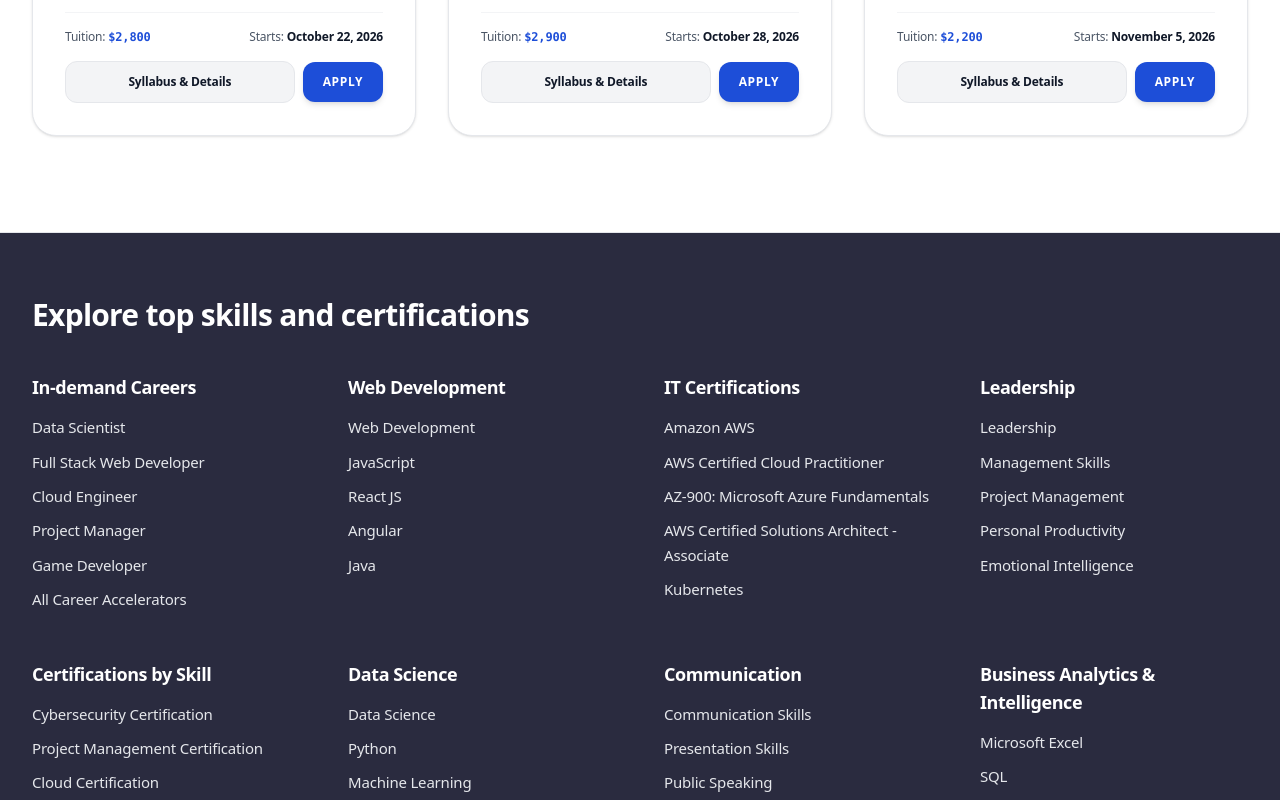
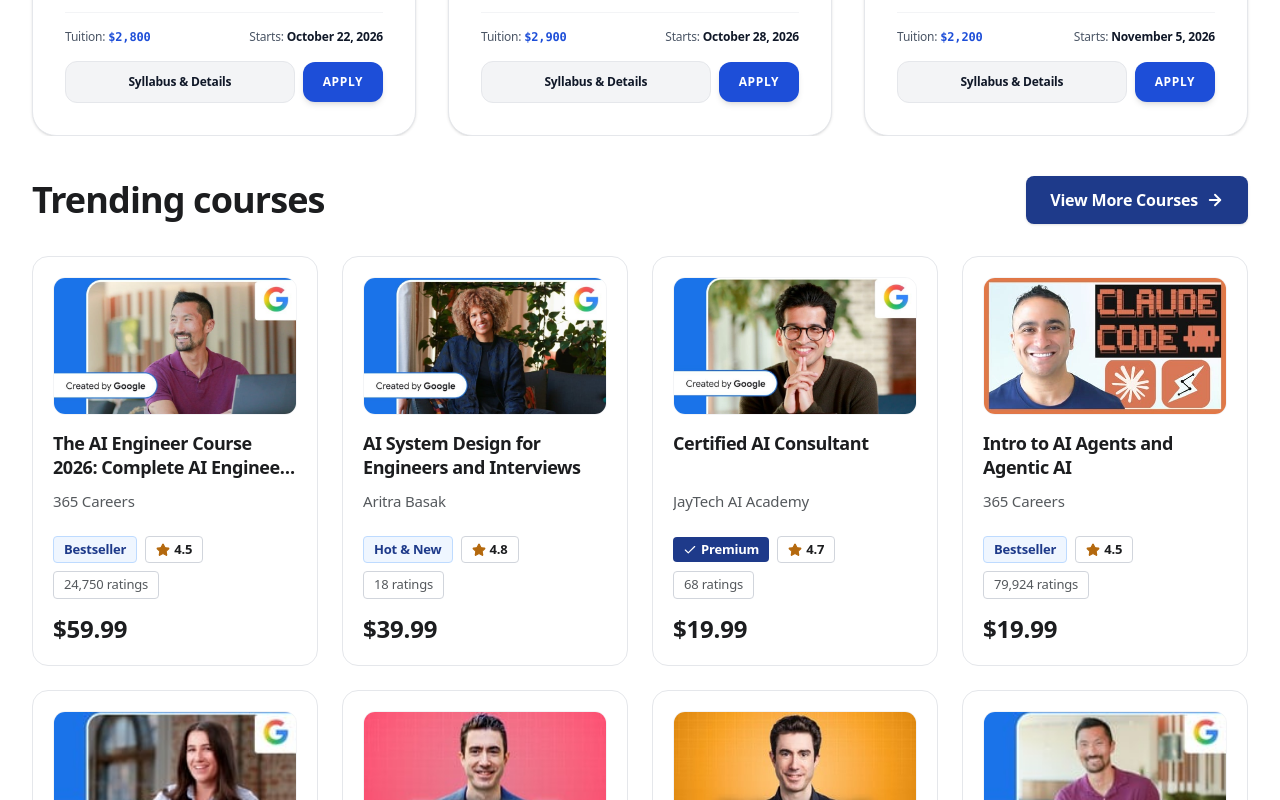
Before and after one commit to techbyrayyan/blank-slate-ins, a Next.js app: page /programs in a window 1280 px wide. Shown: the part 1420-2220 px from the top of the page. Built offline with nearby package versions, Linux system fonts and the light colour scheme.

Commit message:
feat: add Trending Courses section to Programs page

```diff
--- a/src/app/programs/page.js
+++ b/src/app/programs/page.js
@@ -9,6 +9,7 @@
 import ApplicationModal from "@/components/ApplicationModal";
 import { Search, Sparkles, CheckCircle2 } from "lucide-react";
 import { programsData } from "@/data/instituteData";
+import InteractiveProgramExplorer from "@/components/InteractiveProgramExplorer";
 
 const categories = ["All Tracks", "Web & Software", "AI & Data", "Core Computing", "Design & Creative", "Business & Strategy"];
 
@@ -168,6 +169,10 @@
             </AnimatePresence>
           </div>
         </div>
+
+        {/* Trending Courses Section */}
+        <InteractiveProgramExplorer onOpenApply={() => handleApply("Full Stack Development")} />
+
       </main>
 
       <EditorialFooter />
```
